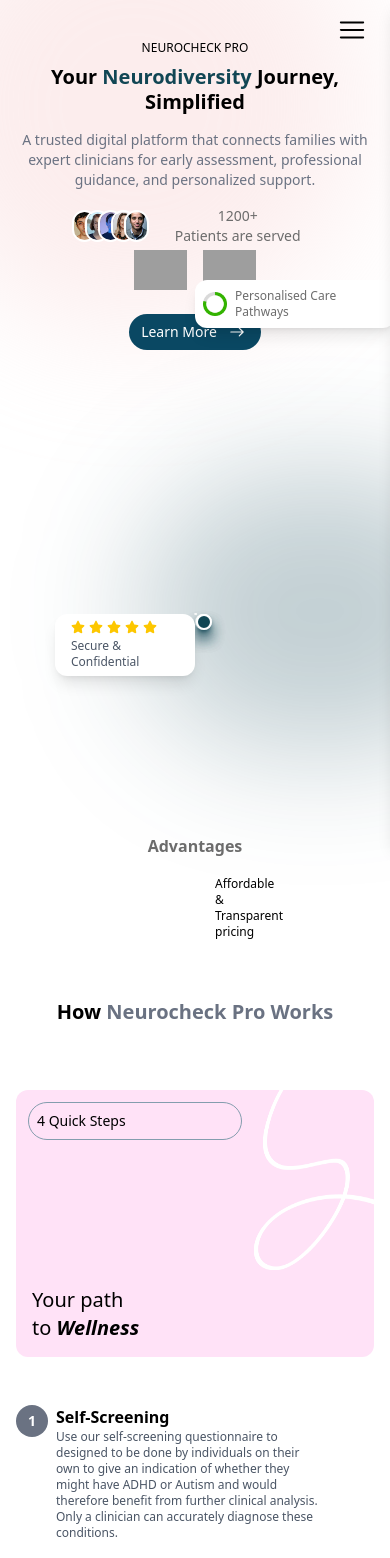
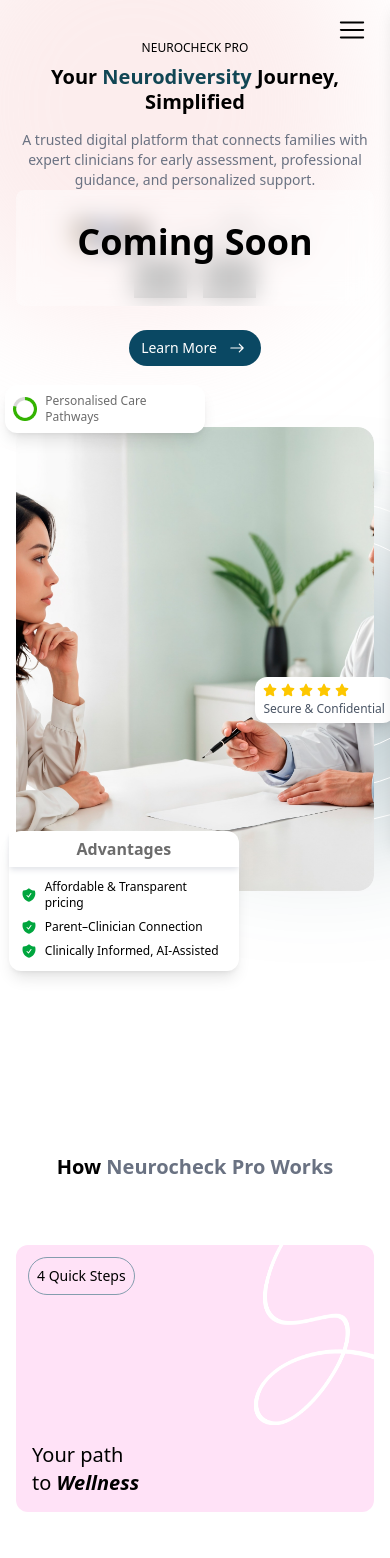
Before and after one commit to ArfinHayet/neurocheck-landing-page, a Next.js app: page / in a window 390 px wide. Shown: the top 1558 px of the page. Built offline with nearby package versions, Linux system fonts and the light colour scheme; grey boxes are pictures that could not be loaded.

Commit message:
updated design

```diff
--- a/src/components/Home/Contact.jsx
+++ b/src/components/Home/Contact.jsx
@@ -69,8 +69,8 @@
                 Available: 08:30 AM - 10:30 PM
               </p>
               <p className="font-medium text-sm md:text-lg">
-                +44 161 123 4567
-                <span className="font-normal">(Whatsapp available)</span>
+                +44 7451 248601
+                <span className="font-normal"> (Whatsapp available)</span>
               </p>
             </div>
 
@@ -90,8 +90,8 @@
                 <h3 className=" font-semibold">Location</h3>
               </div>
               <p className="text-sm md:text-lg">
-                23 High Street Manchester, Greater Manchester, MI 446, United
-                Kingdom
+                3rd Floor, 86-90 Paul Street, London, England, United Kingdom,
+                EC2A 4NE
               </p>
             </div>
           </div>
--- a/src/components/Home/ExpertClinicians.jsx
+++ b/src/components/Home/ExpertClinicians.jsx
@@ -5,7 +5,7 @@
 
 export default function ExpertClinicians() {
   return (
-    <section className="relative max-w-screen mx-auto py-10 md:py-12 lg:py-20 px-4 md:px-8 lg:px-14 flex flex-col items-center bg-gradient-to-b from-[#114654] to-[#0C738E] overflow-hidden h-[75vh] md:min-h-screen">
+    <section className="relative max-w-screen mx-auto py-10 md:py-12 lg:py-20 px-4 md:px-8 lg:px-14 flex flex-col items-center bg-gradient-to-b from-[#114654] to-[#0C738E] overflow-hidden h-[50vh] md:min-h-screen">
       <div className="text-center mb-6 md:mb-8 lg:mb-10 max-w-3xl">
         <h2 className="text-xl md:text-4xl xl:text-5xl font-semibold text-white mb-3 md:mb-4">
           Meet Our Expert Clinicians
--- a/src/components/Home/FlexiblePricing.jsx
+++ b/src/components/Home/FlexiblePricing.jsx
@@ -9,37 +9,37 @@
 const pricingPlans = [
   {
     title: "Child Autism Diagnosis",
-    price: "1250",
+    price: "2000",
     description:
       "Quickly assess your child for autism with our reliable and easy-to-use diagnostic tools for accurate early detection.",
   },
   {
     title: "Child ADHD Diagnosis",
-    price: "1250",
+    price: "2000",
     description:
       "Identify attention and hyperactivity challenges in children with our comprehensive ADHD assessment.",
   },
   {
     title: "Child Autism + ADHD Diagnosis",
-    price: "1250",
+    price: "3500",
     description:
       "A combined evaluation to detect both autism and ADHD in children for a complete understanding of their needs.",
   },
   {
     title: "Adult Autism Diagnosis",
-    price: "1250",
+    price: "2500",
     description:
       "Evaluate adults for autism with our professional tools designed for accurate and insightful assessments.",
   },
   {
     title: "Adult ADHD Diagnosis",
-    price: "1250",
+    price: "2500",
     description:
       "Assess adult attention and hyperactivity traits to help understand behavioral patterns and improve daily functioning.",
   },
   {
     title: "Adult Autism + ADHD Diagnosis",
-    price: "1250",
+    price: "3500",
     description:
       "Comprehensive adult assessment to identify both autism and ADHD, offering clarity and guidance for support strategies.",
   },
@@ -143,8 +143,8 @@
                 <h3 className="font-semibold text-sm md:text-base">
                   {plan.title}
                 </h3>
-                <span className="font-semibold text-xl md:text-2xl text-primary flex items-center">
-                  <span className="text-primary text-base md:text-lg">£</span>
+                <span className="font-semibold text-xl md:text-2xl text-primary flex items-center gap-0.5">
+                  <span className="text-primary text-base md:text-lg ">£ </span>
                   {plan.price}
                 </span>
               </div>
--- a/src/components/Home/Footer.jsx
+++ b/src/components/Home/Footer.jsx
@@ -53,10 +53,10 @@
           <h3
             className={`text-2xl md:text-3xl font-semibold mb-3 md:mb-6 ${playfairDisplay.className}`}
           >
-            NeuroCheckPro
+            NeuroCheck Pro
           </h3>
           <p className="text-white mb-4 max-w-md text-sm md:text-lg">
-            NeuroCheckPro is a smart assessment platform that connects parents
+            NeuroCheck Pro is a smart assessment platform that connects parents
             and clinicians, offering structured evaluations and expert feedback
             to support children's developmental and neurological progress.
           </p>
@@ -66,7 +66,8 @@
             <div className="flex gap-3 items-center">
               <FaLocationDot className="flex-shrink-0" />
               <p className="font-medium">
-                23 High Street, Manchester, United Kingdom
+                3rd Floor, 86-90 Paul Street, London, England, United Kingdom,
+                EC2A 4NE
               </p>
             </div>
             <div className="flex gap-3 items-center">
@@ -75,7 +76,7 @@
             </div>
             <div className="flex gap-3 items-center">
               <FaPhone className="flex-shrink-0" />
-              <p className="font-medium">+0400 1999 11 1199</p>
+              <p className="font-medium">+44 7451 248601</p>
             </div>
           </div>
         </div>
--- a/src/components/Home/Hero.jsx
+++ b/src/components/Home/Hero.jsx
@@ -70,17 +70,17 @@
   // Adjusted positions for mobile visibility
   const cardPositions = {
     advantages: {
-      mobile: { top: "96%", left: "-2%", transform: "translateX(-50%)" },
+      mobile: { top: "86%", left: "-2%", transform: "translateX(-50%)" },
       tablet: { top: "96%", left: "-2rem" },
       desktop: { top: "88%", left: "-6rem" },
     },
     rating: {
-      mobile: { top: "50%", right: "-10%" },
+      mobile: { top: "50%", right: "-6%" },
       tablet: { top: "60%", right: "-16%" },
       desktop: { bottom: "10%", right: "-7%" },
     },
     care: {
-      mobile: { top: "-22%", left: "-3%", transform: "translateX(-50%)" },
+      mobile: { top: "-18%", left: "-3%", transform: "translateX(-50%)" },
       tablet: { top: "8%", left: "20%" },
       desktop: { top: "1rem", left: "25%" },
     },
@@ -92,7 +92,7 @@
       className="pt-10 pb-24 md:pt-[19vh] md:pb-20
                  max-w-screen mx-auto px-4 md:px-14
                  overflow-hidden relative
-                 min-h-[110vh] md:min-h-[100vh] "
+                 min-h-[130vh] md:min-h-[100vh] "
       onMouseEnter={() => setIsHovered(true)}
     >
       {/* Background Blurs */}
@@ -116,16 +116,23 @@
             personalized support.
           </p>
 
-          {/* Users + Stores */}
-          <div className="flex flex-col md:flex-row items-center mt-4 lg:mt-6 justify-center lg:justify-start gap-1 md:gap-2">
+          {/* Users + Stores  */}
+          <div className="relative h-fit w-full rounded-lg overflow-hidden">
+            <div className="absolute inset-0  bg-white/40 backdrop-blur-md z-10">
+              <p className="md:p-4 p-8 text-center text-4xl font-bold">
+                Coming Soon
+              </p>
+            </div>
+
+            <div className="relative z-0 flex flex-col md:flex-row items-center mt-4 lg:mt-6 justify-center lg:justify-start gap-1 md:gap-2 p-2">
               <div className="flex items-center flex-1">
-              <div className=" flex items-center ml-3">
+                <div className="flex items-center ml-3">
                   {[p1, p2, p3, p4, p5].map((user, index) => (
-                  <div key={index} className={` -ml-3`}>
+                    <div key={index} className="-ml-3">
                       <Image
                         src={user}
                         alt={`user ${index + 1}`}
-                      className="w-8 h-8  xl:w-12 xl:h-12 object-cover rounded-full border-2 border-white "
+                        className="w-8 h-8 xl:w-12 xl:h-12 object-cover rounded-full border-2 border-white"
                       />
                     </div>
                   ))}
@@ -164,6 +171,7 @@
                 </a>
               </div>
             </div>
+          </div>
 
           {/* Button */}
           <button
@@ -189,14 +197,15 @@
             </div>
           </div>
 
-          <div className="relative w-full flex justify-center">
+          <div className="relative w-full flex justify-center md:mt-[0%] mt-[18%]">
             {/* Main Image */}
-            <div className="relative w-[95%] h-[55vh] rounded-2xl overflow-hidden md:pt-[25%] lg:mt-[8%]">
+            <div className="relative w-full md:w-[95%] h-[55vh] md:h-[55vh] lg:h-[55vh]  lg:mt-[8%] -mt-[10%] rounded-2xl overflow-hidden">
               <Image
                 src={h1}
                 alt="neurocheck pro"
-                fill
-                className="object-center"
+                height={1000}
+                width={1200}
+                className="object-cover w-full h-full rounded-2xl"
               />
             </div>
 
@@ -248,7 +257,7 @@
 
               {/* Rating Card */}
               <motion.div
-                className="absolute bg-white shadow-lg rounded-xl py-1.5 px-4 md:py-3 md:px-6 z-30"
+                className="absolute bg-white shadow-lg rounded-xl py-1.5 px-2 md:py-3 md:px-6 z-30"
                 style={{
                   top: cardPositions.rating[screenType].top,
                   right: cardPositions.rating[screenType].right,
--- a/src/components/Home/HowItWorks.jsx
+++ b/src/components/Home/HowItWorks.jsx
@@ -54,7 +54,7 @@
           className="w-full md:w-1/3 sticky md:top-20 bg-[#FFE2F7] rounded-xl order-1 md:order-none"
         >
           <div className="flex justify-between items-start">
-            <div className="rounded-full w-[100%] lg:w-fit border border-[#849DAE] m-3 md:m-4 py-2 px-2 md:px-4 mb-4 md:mb-6">
+            <div className="rounded-full max-w-[70%] lg:w-fit border border-[#849DAE] m-3 md:m-4 py-2 px-2 md:px-4 mb-4 md:mb-6">
               <p className="text-sm sm:text-base font-medium">4 Quick Steps</p>
             </div>
             <Image
```
Lines whose indentation alone changed are shown as unchanged.
